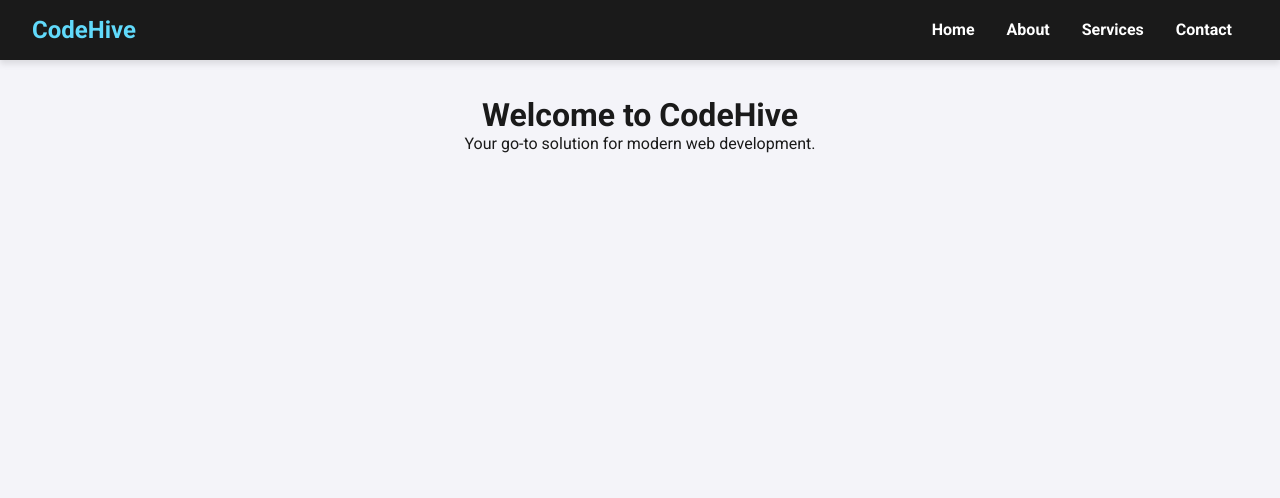
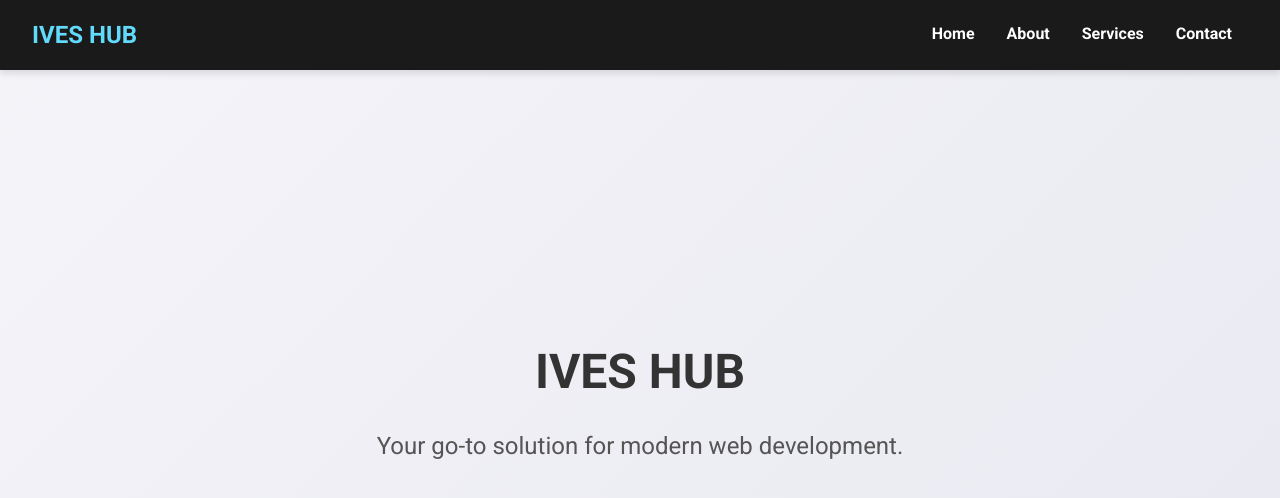
Before and after one commit to hexzeus/codehive, a React (Create React App) app: page / in a window 1280 px wide. Shown: the top 498 px of the page. Built offline with nearby package versions, Linux system fonts and the light colour scheme.

Commit message:
Update application

```diff
--- a/src/App.js
+++ b/src/App.js
@@ -1,4 +1,3 @@
-// src/App.js
 import React from 'react';
 import { BrowserRouter as Router, Route, Routes } from 'react-router-dom';
 import GlobalStyles from './GlobalStyles';
--- a/src/GlobalStyles.js
+++ b/src/GlobalStyles.js
@@ -1,4 +1,3 @@
-// src/GlobalStyles.js
 import { createGlobalStyle } from 'styled-components';
 
 const GlobalStyles = createGlobalStyle`
@@ -14,10 +13,12 @@ const GlobalStyles = createGlobalStyle`
     color: #333;
     margin: 0;
     padding: 0;
+    line-height: 1.6;
   }
 
   h1, h2, h3, h4, h5, h6 {
     margin: 0;
+    font-weight: 700;
   }
 
   a {
@@ -28,6 +29,12 @@ const GlobalStyles = createGlobalStyle`
   .container {
     padding: 2rem;
   }
+
+  @media (max-width: 768px) {
+    body {
+      padding: 0 1rem;
+    }
+  }
 `;
 
 export default GlobalStyles;
--- a/src/components/NavBar.js
+++ b/src/components/NavBar.js
@@ -11,7 +11,7 @@ const NavBar = () => {
 
   return (
     <Nav>
-      <Logo>CodeHive</Logo>
+      <Logo>IVES HUB</Logo>
       <Hamburger onClick={toggleMenu}>
         <span></span>
         <span></span>
--- a/src/pages/AboutPage.js
+++ b/src/pages/AboutPage.js
@@ -1,12 +1,5 @@
 import React from 'react';
-import styled from 'styled-components';
-
-const Container = styled.div`
-  padding: 6rem 2rem;
-  text-align: center;
-  background-color: #f4f4f9; /* Light background color */
-  color: #1a1a1a; /* Dark text color for higher contrast */
-`;
+import { Container } from '../styles/AboutPageStyles';
 
 const AboutPage = () => (
   <Container>
--- a/src/pages/ContactPage.js
+++ b/src/pages/ContactPage.js
@@ -1,12 +1,5 @@
 import React from 'react';
-import styled from 'styled-components';
-
-const Container = styled.div`
-  padding: 6rem 2rem;
-  text-align: center;
-  background-color: #f4f4f9; /* Light background color */
-  color: #1a1a1a; /* Dark text color for higher contrast */
-`;
+import { Container } from '../styles/ContactPageStyles';
 
 const ContactPage = () => (
   <Container>
--- a/src/pages/HomePage.js
+++ b/src/pages/HomePage.js
@@ -1,16 +1,9 @@
 import React from 'react';
-import styled from 'styled-components';
-
-const Container = styled.div`
-  padding: 6rem 2rem;
-  text-align: center;
-  background-color: #f4f4f9; /* Light background color */
-  color: #1a1a1a; /* Dark text color for higher contrast */
-`;
+import { Container } from '../styles/HomePageStyles';
 
 const HomePage = () => (
   <Container>
-    <h1>Welcome to CodeHive</h1>
+    <h1>IVES HUB</h1>
     <p>Your go-to solution for modern web development.</p>
   </Container>
 );
--- a/src/pages/ServicesPage.js
+++ b/src/pages/ServicesPage.js
@@ -1,12 +1,5 @@
 import React from 'react';
-import styled from 'styled-components';
-
-const Container = styled.div`
-  padding: 6rem 2rem;
-  text-align: center;
-  background-color: #f4f4f9; /* Light background color */
-  color: #1a1a1a; /* Dark text color for higher contrast */
-`;
+import { Container } from '../styles/ServicesPageStyles';
 
 const ServicesPage = () => (
   <Container>
--- /dev/null
+++ b/src/styles/AboutPageStyles.js
@@ -0,0 +1,50 @@
+import styled from 'styled-components';
+
+export const Container = styled.div`
+  padding: 6rem 2rem;
+  text-align: center;
+  background: linear-gradient(135deg, #e8f0f4 0%, #cce0e8 100%);
+  color: #1a1a1a;
+  min-height: 100vh;
+  display: flex;
+  flex-direction: column;
+  justify-content: center;
+  align-items: center;
+
+  h1 {
+    font-size: 3rem;
+    margin-bottom: 1rem;
+    color: #333;
+  }
+
+  p {
+    font-size: 1.5rem;
+    max-width: 800px;
+    margin: 0 auto;
+    color: #555;
+  }
+
+  @media (max-width: 768px) {
+    padding: 4rem 1rem;
+
+    h1 {
+      font-size: 2.5rem;
+    }
+
+    p {
+      font-size: 1.2rem;
+    }
+  }
+
+  @media (max-width: 480px) {
+    padding: 3rem 1rem;
+
+    h1 {
+      font-size: 2rem;
+    }
+
+    p {
+      font-size: 1rem;
+    }
+  }
+`;
--- /dev/null
+++ b/src/styles/ContactPageStyles.js
@@ -0,0 +1,50 @@
+import styled from 'styled-components';
+
+export const Container = styled.div`
+  padding: 6rem 2rem;
+  text-align: center;
+  background: linear-gradient(135deg, #f4f4e8 0%, #e8e8d8 100%);
+  color: #1a1a1a;
+  min-height: 100vh;
+  display: flex;
+  flex-direction: column;
+  justify-content: center;
+  align-items: center;
+
+  h1 {
+    font-size: 3rem;
+    margin-bottom: 1rem;
+    color: #333;
+  }
+
+  p {
+    font-size: 1.5rem;
+    max-width: 800px;
+    margin: 0 auto;
+    color: #555;
+  }
+
+  @media (max-width: 768px) {
+    padding: 4rem 1rem;
+
+    h1 {
+      font-size: 2.5rem;
+    }
+
+    p {
+      font-size: 1.2rem;
+    }
+  }
+
+  @media (max-width: 480px) {
+    padding: 3rem 1rem;
+
+    h1 {
+      font-size: 2rem;
+    }
+
+    p {
+      font-size: 1rem;
+    }
+  }
+`;
--- /dev/null
+++ b/src/styles/HomePageStyles.js
@@ -0,0 +1,50 @@
+import styled from 'styled-components';
+
+export const Container = styled.div`
+  padding: 6rem 2rem;
+  text-align: center;
+  background: linear-gradient(135deg, #f4f4f9 0%, #e8e8f0 100%);
+  color: #1a1a1a;
+  min-height: 100vh;
+  display: flex;
+  flex-direction: column;
+  justify-content: center;
+  align-items: center;
+
+  h1 {
+    font-size: 3rem;
+    margin-bottom: 1rem;
+    color: #333;
+  }
+
+  p {
+    font-size: 1.5rem;
+    max-width: 800px;
+    margin: 0 auto;
+    color: #555;
+  }
+
+  @media (max-width: 768px) {
+    padding: 4rem 1rem;
+
+    h1 {
+      font-size: 2.5rem;
+    }
+
+    p {
+      font-size: 1.2rem;
+    }
+  }
+
+  @media (max-width: 480px) {
+    padding: 3rem 1rem;
+
+    h1 {
+      font-size: 2rem;
+    }
+
+    p {
+      font-size: 1rem;
+    }
+  }
+`;
--- /dev/null
+++ b/src/styles/ServicesPageStyles.js
@@ -0,0 +1,50 @@
+import styled from 'styled-components';
+
+export const Container = styled.div`
+  padding: 6rem 2rem;
+  text-align: center;
+  background: linear-gradient(135deg, #f4e8e8 0%, #e8d8d8 100%);
+  color: #1a1a1a;
+  min-height: 100vh;
+  display: flex;
+  flex-direction: column;
+  justify-content: center;
+  align-items: center;
+
+  h1 {
+    font-size: 3rem;
+    margin-bottom: 1rem;
+    color: #333;
+  }
+
+  p {
+    font-size: 1.5rem;
+    max-width: 800px;
+    margin: 0 auto;
+    color: #555;
+  }
+
+  @media (max-width: 768px) {
+    padding: 4rem 1rem;
+
+    h1 {
+      font-size: 2.5rem;
+    }
+
+    p {
+      font-size: 1.2rem;
+    }
+  }
+
+  @media (max-width: 480px) {
+    padding: 3rem 1rem;
+
+    h1 {
+      font-size: 2rem;
+    }
+
+    p {
+      font-size: 1rem;
+    }
+  }
+`;
```
Also changed, not shown: src/HomePageStyles.js (deleted, +0 -27 lines).
